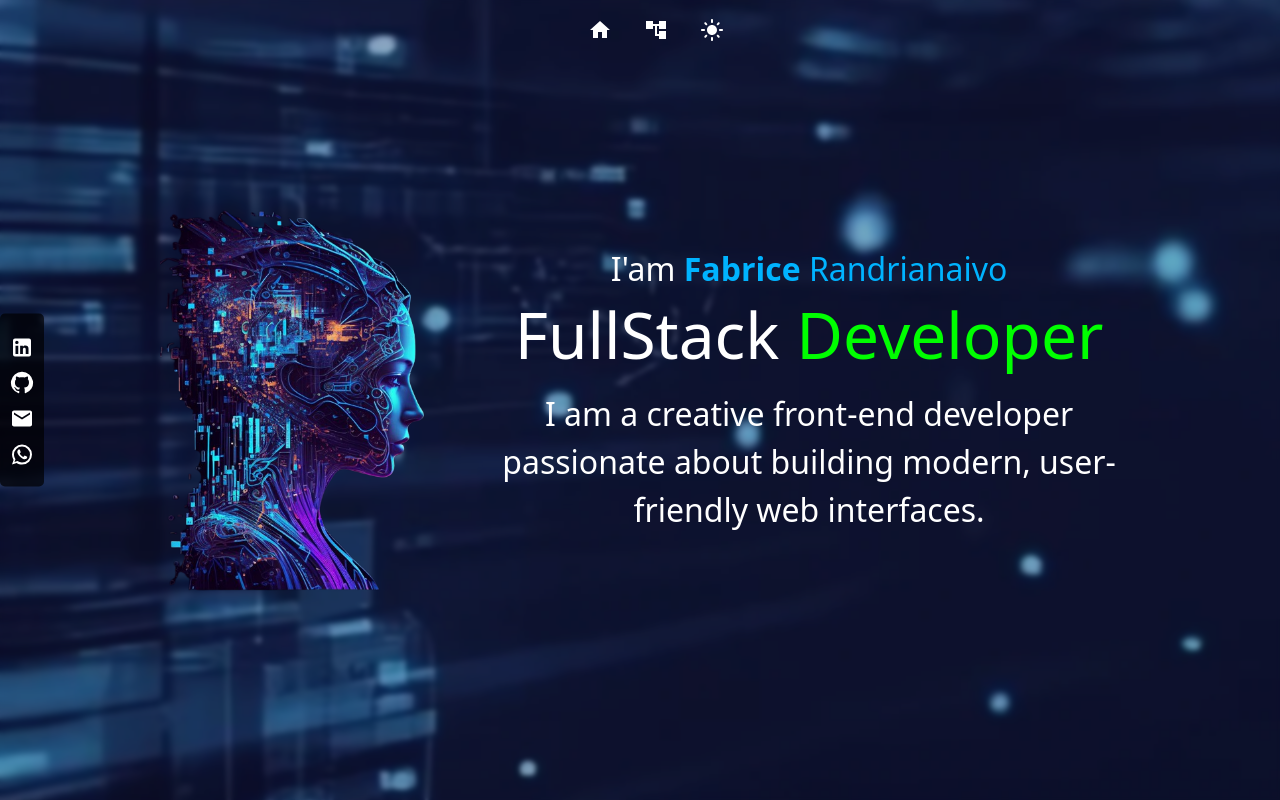
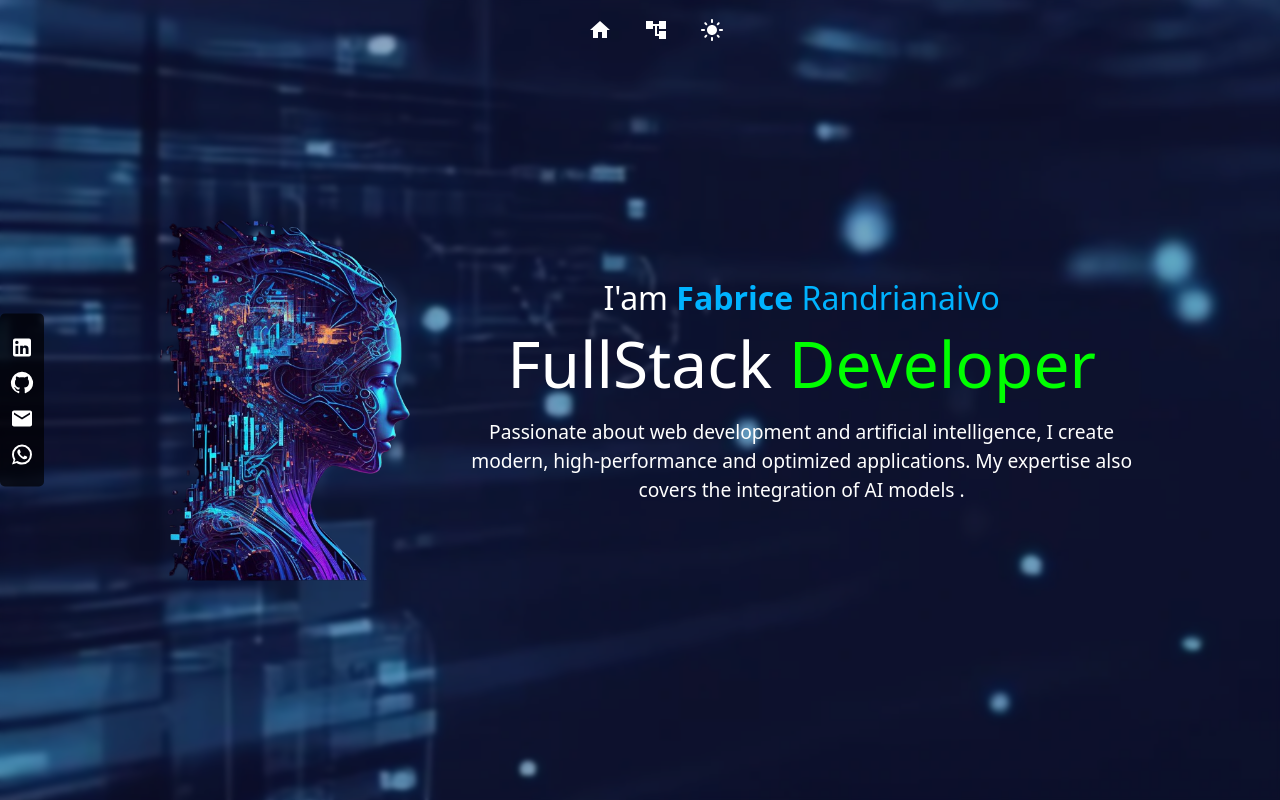
Before and after one commit to FabriceRandrianaivo/portfo, a React (Vite) app: page / in a window 1280 px wide. Built offline with nearby package versions, Linux system fonts and the light colour scheme.

Commit message:
correction message home page

```diff
--- a/src/assets/modele/scss/pages/hero.scss
+++ b/src/assets/modele/scss/pages/hero.scss
@@ -62,7 +62,7 @@
         font-size: 4rem;
       }
       p {
-        font-size: 2rem;
+        font-size: 1.2rem;
       }
     }
     .hero-image-container {
--- a/src/components/hero.tsx
+++ b/src/components/hero.tsx
@@ -3,25 +3,6 @@ import Particles from "react-tsparticles";
 import { loadFull } from "tsparticles";
 import { motion } from "framer-motion";
 import me from "../assets/modele/ia-rm.png";
-// import About from "../pages/about";
-// import aboutImage from "../assets/modele/1.jpg";
-// import Portfolio from "../pages/portfo";
-// import Contact from "../pages/contact";
-
-// import img1 from "../assets/modele/1.jpg";
-// import img2 from "../assets/modele/2.jpg";
-// import img3 from "../assets/modele/3.jpg";
-// import img4 from "../assets/modele/4.jpg";
-
-// const projects = [
-//   { id: 1, title: "Project One", image: img1 },
-//   { id: 2, title: "Project Two", image: img2 },
-//   { id: 3, title: "Project Three", image: img3 },
-//   { id: 4, title: "Project four", image: img4 },
-//   { id: 5, title: "Project five", image: img3 },
-//   { id: 6, title: "Project six", image: img2 },
-
-// ];
 
 interface ContactForm {
   name: string;
@@ -78,60 +59,11 @@ const Hero: React.FC = () => {
           <h1>
             FullStack <span>Developer</span>
           </h1>
-          <p> I am a creative front-end developer passionate about building modern, user-friendly web interfaces.</p>
+          <p>
+            Passionate about web development and artificial intelligence, I create modern, high-performance and optimized applications. My expertise also covers the integration of AI models .
+          </p>
         </motion.div>
-
       </section>
-
-      {/* <section id="about" className="about">
-        <div className="about-content">
-          <h2>About Me</h2>
-          <p>
-            I am a creative front-end developer passionate about building modern, user-friendly web interfaces.
-          </p>
-        </div>
-        <img src={aboutImage} alt="About" className="about-image" />
-      </section>
-
-      <section id="portfolio" className="portfolio">
-        <h2>My Projects</h2>
-        <div className="portfolio-grid">
-          {projects.map((project) => (
-            <div key={project.id} className="portfolio-item">
-              <img src={project.image} alt={project.title} />
-              <h3>{project.title}</h3>
-            </div>
-          ))}
-        </div>
-      </section>
-
-      <section id="contact" className="contact">
-        <h2>Contact Me</h2>
-        <form onSubmit={handleSubmit}>
-          <input
-            type="text"
-            name="name"
-            placeholder="Name"
-            value={form.name}
-            onChange={handleChange}
-          />
-          <input
-            type="email"
-            name="email"
-            placeholder="Email"
-            value={form.email}
-            onChange={handleChange}
-          />
-          <textarea
-            name="message"
-            placeholder="Message"
-            value={form.message}
-            onChange={handleChange}
-          />
-          <button type="submit">Send</button>
-        </form>
-      </section> */}
-
     </div>
   );
 };
```
